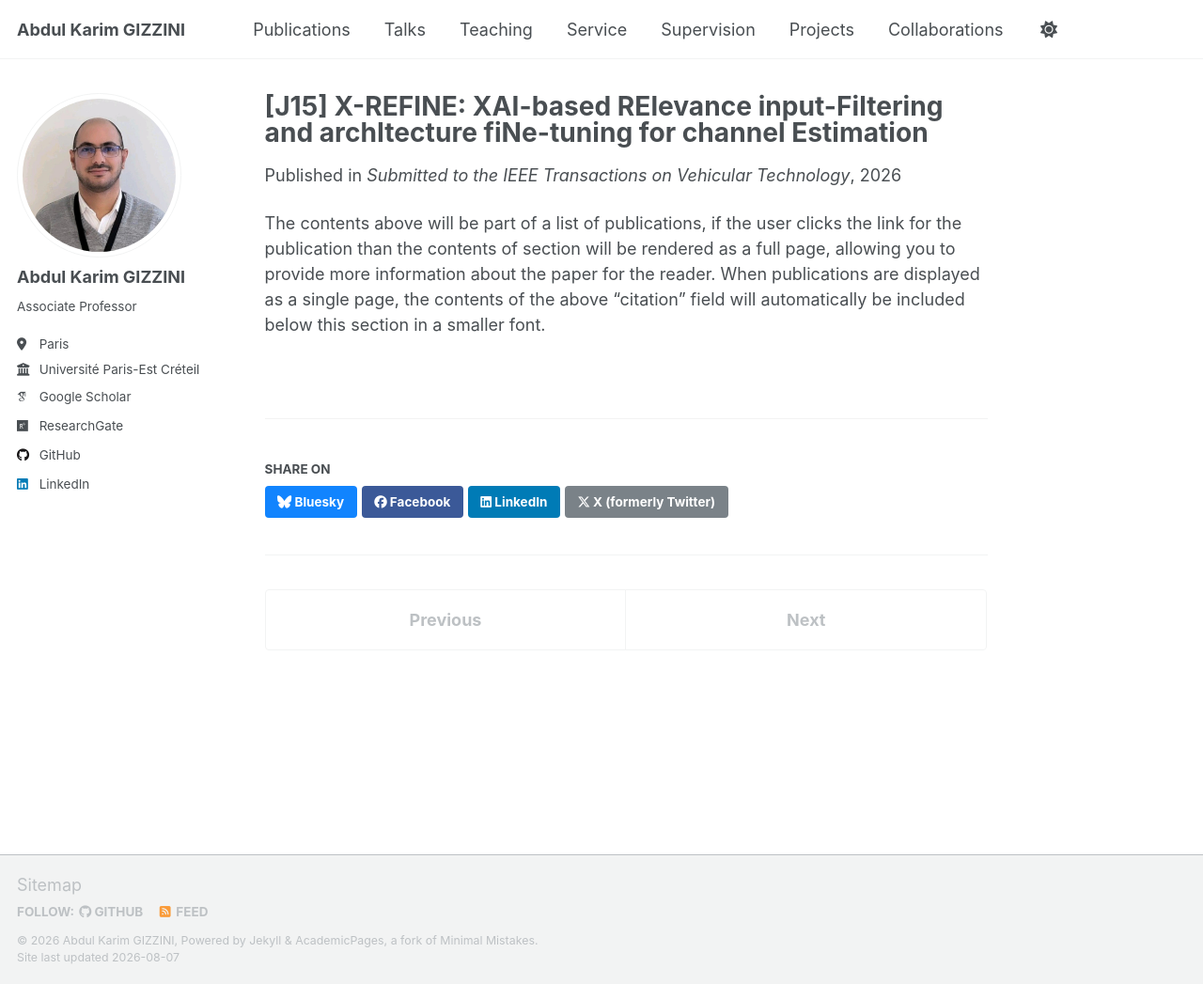
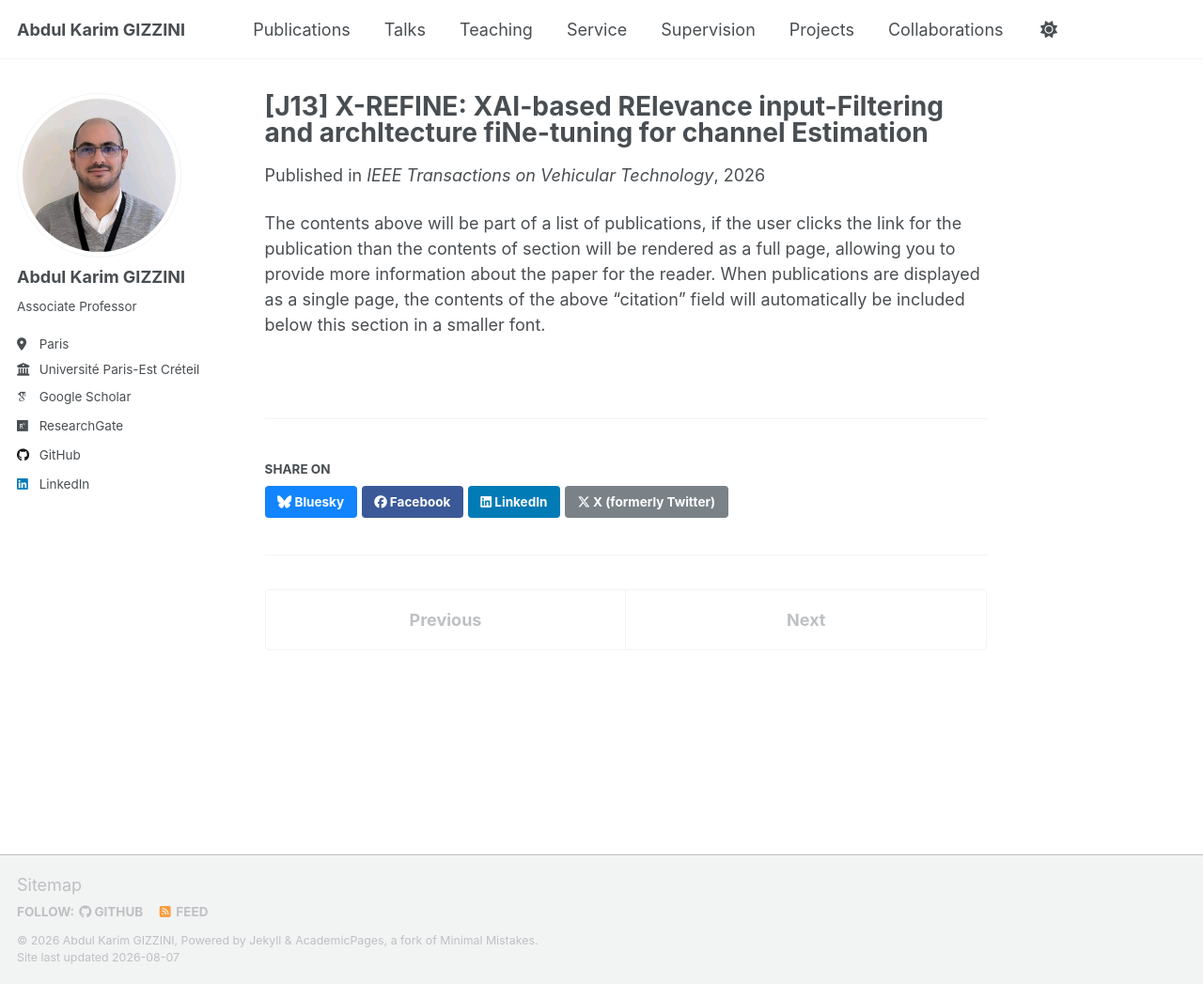
Before and after one commit to abdulkarimgizzini/abdulkarimgizzini-website, a Jekyll site: the page built from _publications/J15.md, in a window 1280 px wide and 1047 px high. Shown: the whole window at 94% size. Built offline with Jekyll 4.4.1, drawn with Linux system fonts in a browser that asks for light colours; some web fonts are replaced; a script that is not in the unit is left out.

Commit message:
Update title and venue in J15 publication

```diff
--- a/_publications/J15.md
+++ b/_publications/J15.md
@@ -1,11 +1,11 @@
 ---
-title: "[J15] X-REFINE: XAI-based RElevance input-Filtering and archItecture fiNe-tuning for channel Estimation"
+title: "[J13] X-REFINE: XAI-based RElevance input-Filtering and archItecture fiNe-tuning for channel Estimation"
 collection: publications
-category: manuscripts_submitted
+category: manuscripts
 permalink: /publication/2015-10-01-paper-title-number-3
 excerpt: ' '
 date: 2026-02-17
-venue: 'Submitted to the IEEE Transactions on Vehicular Technology'
+venue: 'IEEE Transactions on Vehicular Technology'
 [//]: # slidesurl: 'http://academicpages.github.io/files/slides3.pdf'
 paperurl: '' # IEEE Transactions on Vehicular Technology
 [//]: # bibtexurl: 'https://scholar.googleusercontent.com/scholar.bib?q=info:cAUAYiyrHt4J:scholar.google.com/&output=citation&scisdr=CgL1daADEPfklxTrGD4:AAZF9b8AAAAAaKrtAD7FXpOkXi5vJKuRp6KMdiE&scisig=AAZF9b8AAAAAaKrtAEokw9IVBZhmCYVDZ81mw8Y&scisf=4&ct=citation&cd=-1&hl=fr'
```
